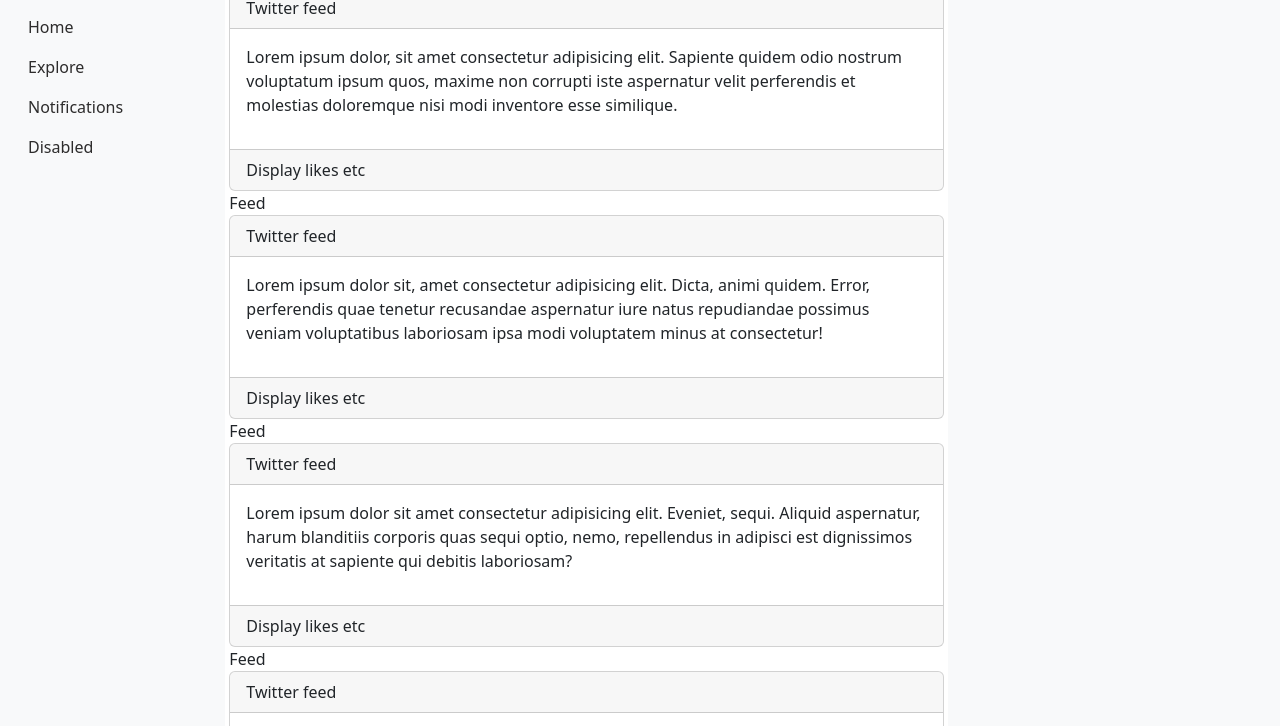
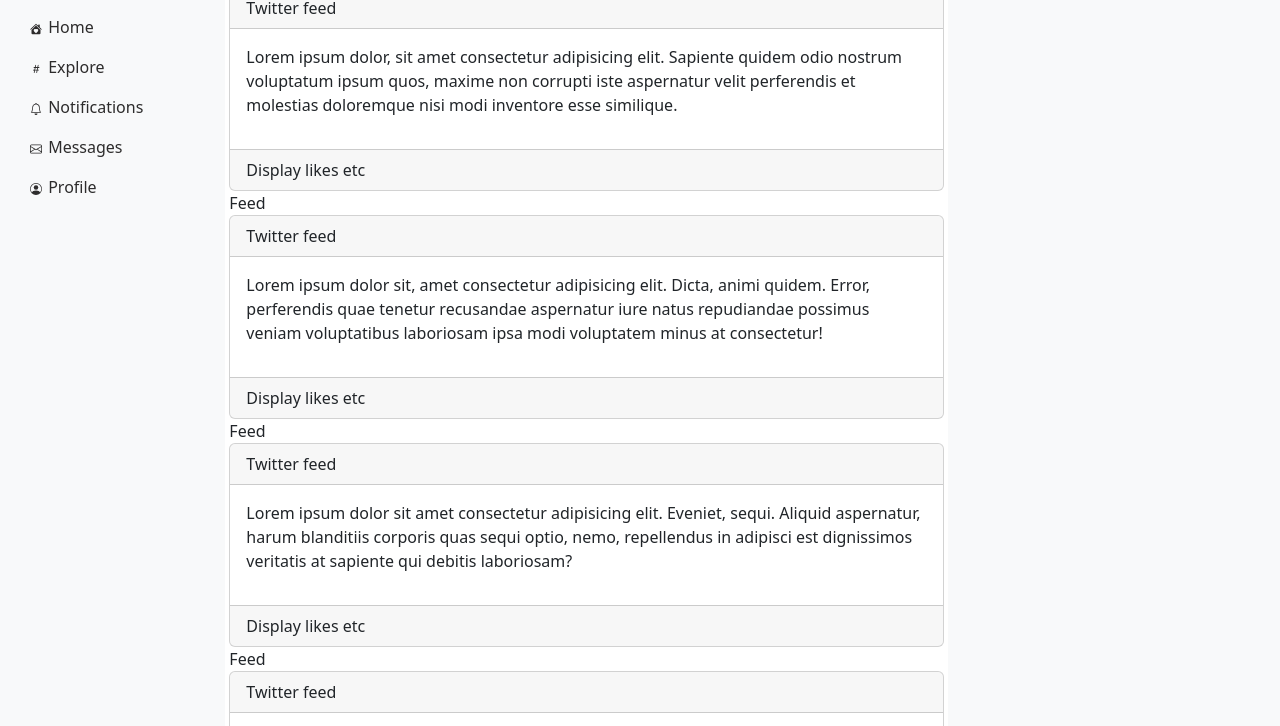
Before and after one commit to kunglucas/twitter, a plain HTML site: page index.html in a window 1280 px wide. Shown: the part 41-767 px from the top of the page. Drawn offline with nearby package versions, Linux system fonts and the light colour scheme.

Commit message:
images updated

```diff
--- a/index.html
+++ b/index.html
@@ -49,16 +49,31 @@
                     </div>
                   <ul class="nav flex-column">
                     <li class="nav-item">
-                      <a class="nav-link active" href="#">Home</a>
+                      <a class="nav-link active" href="#"><svg style="padding:2px;" xmlns="http://www.w3.org/2000/svg" width="16" height="16" fill="currentColor" class="bi bi-house-heart-fill" viewBox="0 0 16 16">
+                        <path d="M7.293 1.5a1 1 0 0 1 1.414 0L11 3.793V2.5a.5.5 0 0 1 .5-.5h1a.5.5 0 0 1 .5.5v3.293l2.354 2.353a.5.5 0 0 1-.708.707L8 2.207 1.354 8.853a.5.5 0 1 1-.708-.707L7.293 1.5Z"/>
+                        <path d="m14 9.293-6-6-6 6V13.5A1.5 1.5 0 0 0 3.5 15h9a1.5 1.5 0 0 0 1.5-1.5V9.293Zm-6-.811c1.664-1.673 5.825 1.254 0 5.018-5.825-3.764-1.664-6.691 0-5.018Z"/>
+                      </svg> Home</a>
                     </li>
                     <li class="nav-item">
-                      <a class="nav-link" href="#">Explore</a>
+                      <a class="nav-link" href="#"><svg style="padding:2px;" xmlns="http://www.w3.org/2000/svg" width="16" height="16" fill="currentColor" class="bi bi-hash" viewBox="0 0 16 16">
+                        <path d="M8.39 12.648a1.32 1.32 0 0 0-.015.18c0 .305.21.508.5.508.266 0 .492-.172.555-.477l.554-2.703h1.204c.421 0 .617-.234.617-.547 0-.312-.188-.53-.617-.53h-.985l.516-2.524h1.265c.43 0 .618-.227.618-.547 0-.313-.188-.524-.618-.524h-1.046l.476-2.304a1.06 1.06 0 0 0 .016-.164.51.51 0 0 0-.516-.516.54.54 0 0 0-.539.43l-.523 2.554H7.617l.477-2.304c.008-.04.015-.118.015-.164a.512.512 0 0 0-.523-.516.539.539 0 0 0-.531.43L6.53 5.484H5.414c-.43 0-.617.22-.617.532 0 .312.187.539.617.539h.906l-.515 2.523H4.609c-.421 0-.609.219-.609.531 0 .313.188.547.61.547h.976l-.516 2.492c-.008.04-.015.125-.015.18 0 .305.21.508.5.508.265 0 .492-.172.554-.477l.555-2.703h2.242l-.515 2.492zm-1-6.109h2.266l-.515 2.563H6.859l.532-2.563z"/>
+                      </svg> Explore</a>
                     </li>
                     <li class="nav-item">
-                      <a class="nav-link" href="#">Notifications</a>
+                      <a class="nav-link" href="#"><svg style="padding:2px;" xmlns="http://www.w3.org/2000/svg" width="16" height="16" fill="currentColor" class="bi bi-bell" viewBox="0 0 16 16">
+                        <path d="M8 16a2 2 0 0 0 2-2H6a2 2 0 0 0 2 2zM8 1.918l-.797.161A4.002 4.002 0 0 0 4 6c0 .628-.134 2.197-.459 3.742-.16.767-.376 1.566-.663 2.258h10.244c-.287-.692-.502-1.49-.663-2.258C12.134 8.197 12 6.628 12 6a4.002 4.002 0 0 0-3.203-3.92L8 1.917zM14.22 12c.223.447.481.801.78 1H1c.299-.199.557-.553.78-1C2.68 10.2 3 6.88 3 6c0-2.42 1.72-4.44 4.005-4.901a1 1 0 1 1 1.99 0A5.002 5.002 0 0 1 13 6c0 .88.32 4.2 1.22 6z"/>
+                      </svg> Notifications</a>
                     </li>
                     <li class="nav-item">
-                      <a class="nav-link" href="#">Disabled</a>
+                      <a class="nav-link" href="#"><svg style="padding:2px;" xmlns="http://www.w3.org/2000/svg" width="16" height="16" fill="currentColor" class="bi bi-envelope" viewBox="0 0 16 16">
+                        <path d="M0 4a2 2 0 0 1 2-2h12a2 2 0 0 1 2 2v8a2 2 0 0 1-2 2H2a2 2 0 0 1-2-2V4Zm2-1a1 1 0 0 0-1 1v.217l7 4.2 7-4.2V4a1 1 0 0 0-1-1H2Zm13 2.383-4.708 2.825L15 11.105V5.383Zm-.034 6.876-5.64-3.471L8 9.583l-1.326-.795-5.64 3.47A1 1 0 0 0 2 13h12a1 1 0 0 0 .966-.741ZM1 11.105l4.708-2.897L1 5.383v5.722Z"/>
+                      </svg> Messages</a>
+                    </li>
+                    <li class="nav-item">
+                      <a class="nav-link" href="#"><svg style="padding:2px;" xmlns="http://www.w3.org/2000/svg" width="16" height="16" fill="currentColor" class="bi bi-person-circle" viewBox="0 0 16 16">
+                        <path d="M11 6a3 3 0 1 1-6 0 3 3 0 0 1 6 0z"/>
+                        <path fill-rule="evenodd" d="M0 8a8 8 0 1 1 16 0A8 8 0 0 1 0 8zm8-7a7 7 0 0 0-5.468 11.37C3.242 11.226 4.805 10 8 10s4.757 1.225 5.468 2.37A7 7 0 0 0 8 1z"/>
+                      </svg> Profile</a>
                     </li>
                   </ul>
                 </nav>
```
